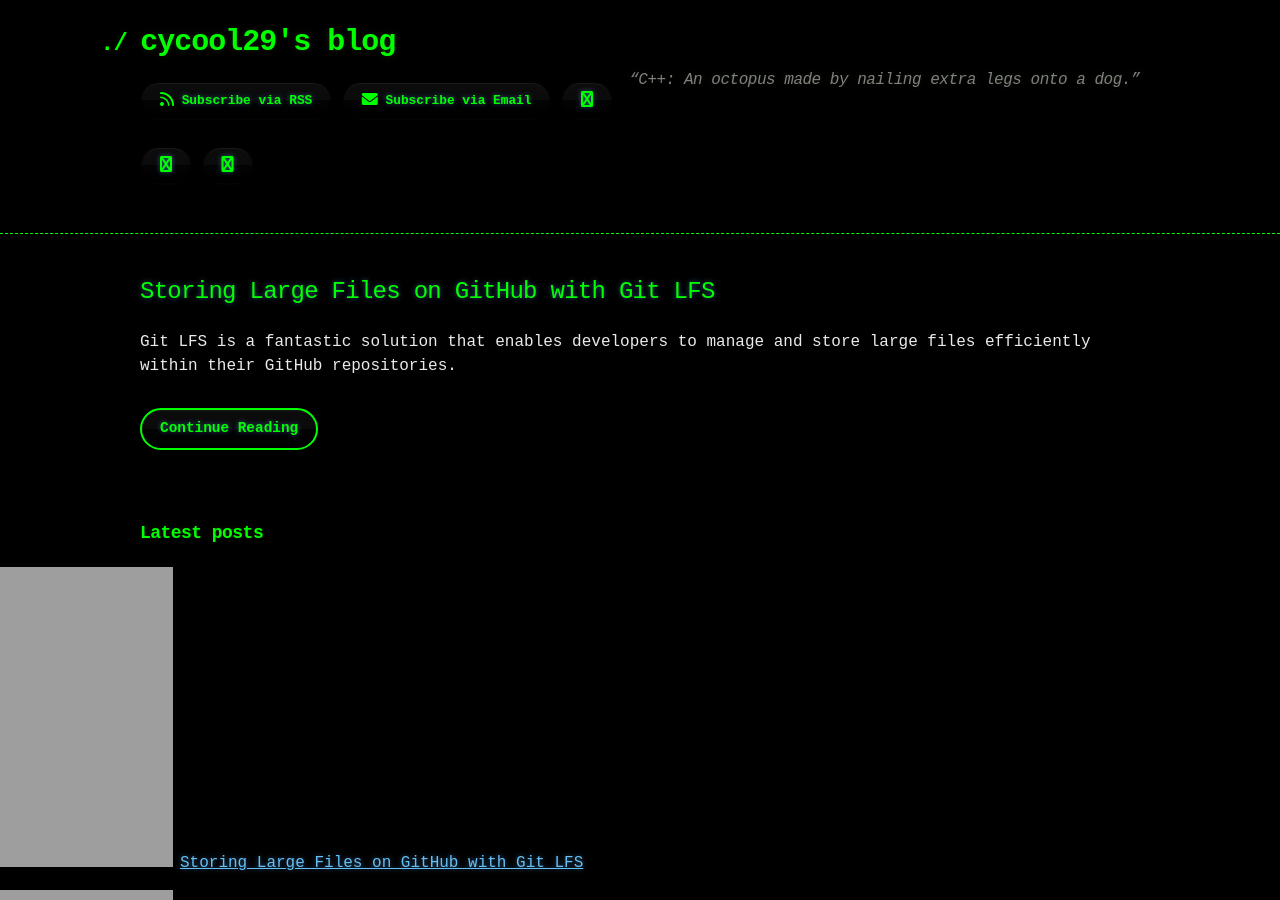
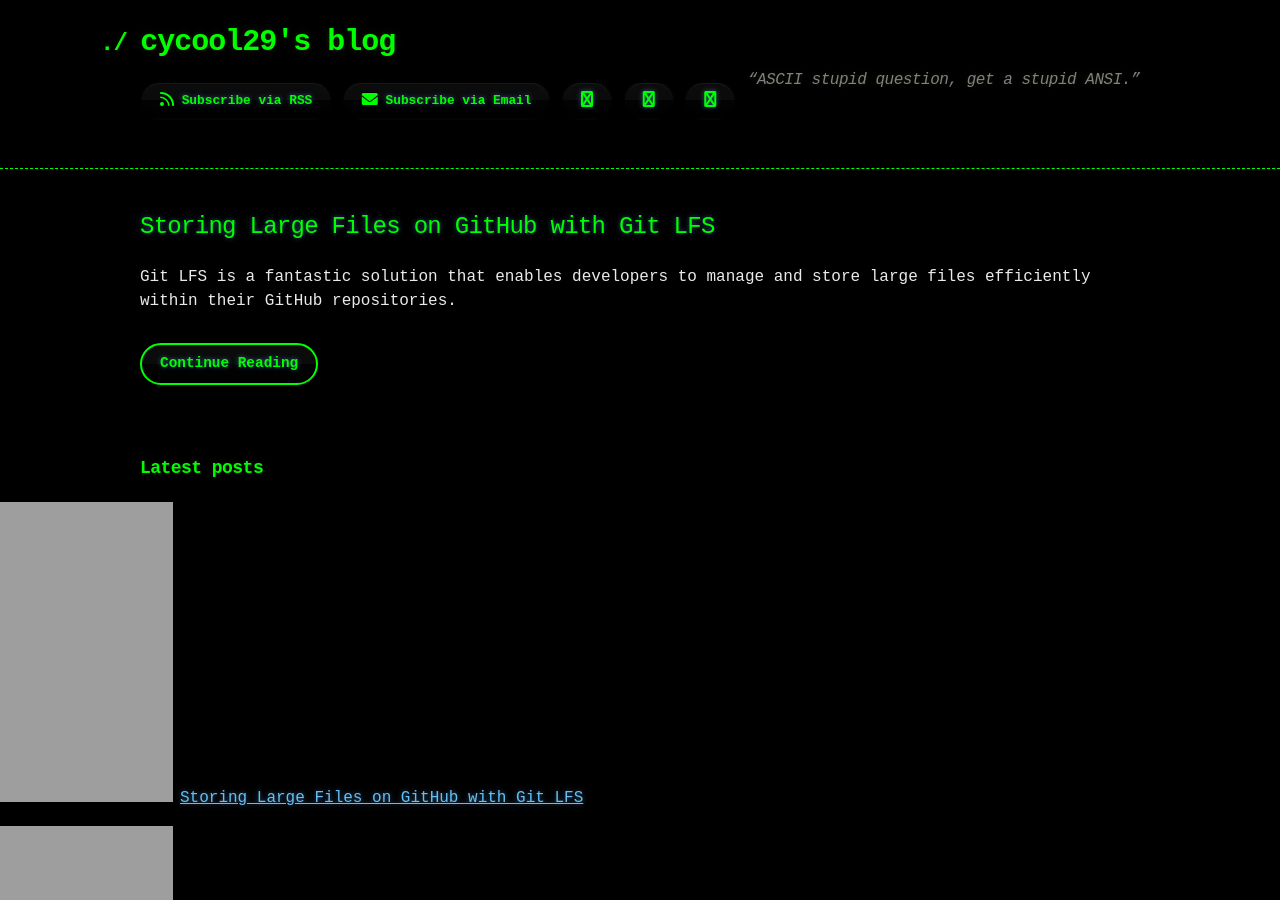
Before and after one commit to cycool29/cycool29.github.io, a Jekyll site: the page built from index.md, in a window 1280 px wide and 900 px high. Built offline with Jekyll 4.4.1, drawn with Linux system fonts in a browser that asks for light colours; a style sheet for code colours, icons or effects is not loaded.

Commit message:
Update quotes

```diff
--- a/_config.yml
+++ b/_config.yml
@@ -1,5 +1,5 @@
 title: cycool29's blog
-description: "“C++: An octopus made by nailing extra legs onto a dog.” "
+description: "“ASCII stupid question, get a stupid ANSI.” "
 bio: A high school student. Intermediate in Python, Git, Bash. Learning JavaScript. He/Him. "
 author: cycool29
 url: https://cycool29.github.io
```
